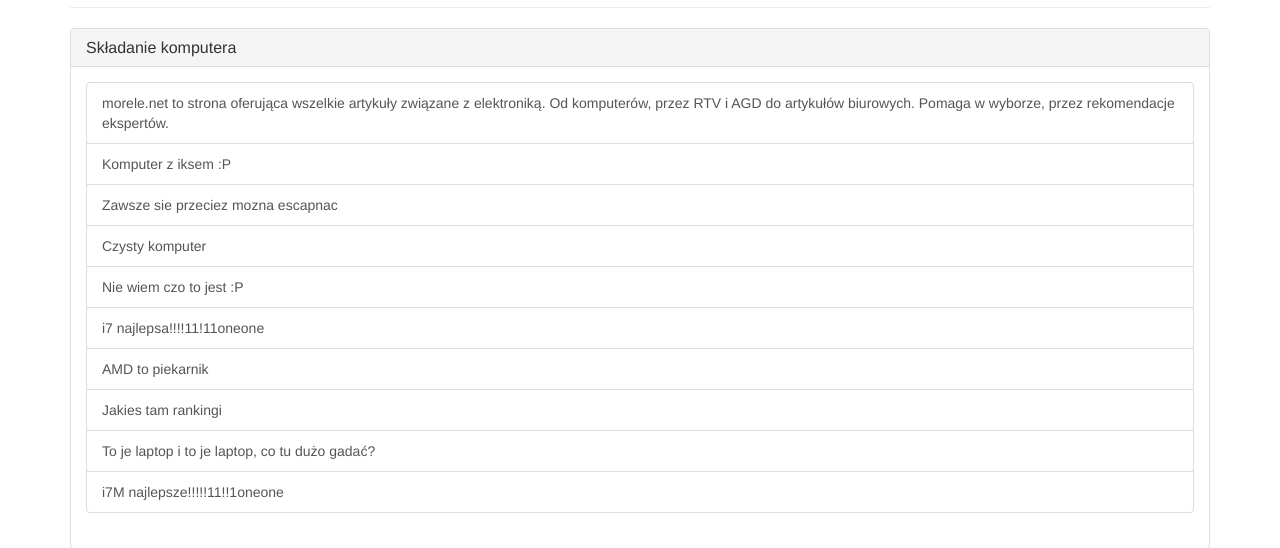
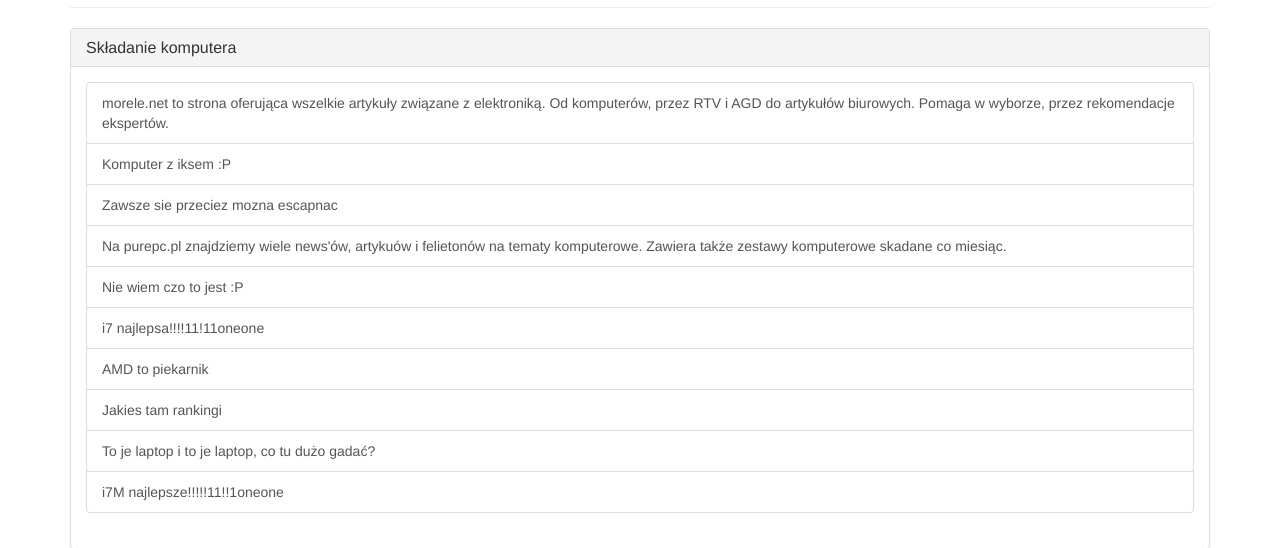
Before and after one commit to AnCookie/StronaTTI-2, a PHP site: page / in a window 1280 px wide. Shown: the part 985-1533 px from the top of the page. Run offline with PHP 8.4, Linux system fonts and the light colour scheme; some libraries are stand-ins or nearby versions.

Commit message:
Update index.php
Opis purepc

```diff
--- a/index.php
+++ b/index.php
@@ -186,7 +186,7 @@
   <a href   ="http://www.morele.net/" class="list-group-item" role="button">morele.net to strona oferująca wszelkie artykuły związane z elektroniką. Od komputerów, przez RTV i AGD do artykułów biurowych. Pomaga w wyborze, przez rekomendacje ekspertów.</a>
   <a href   ="http://www.x-kom.pl/" class="list-group-item" role="button">Komputer z iksem :P</a>
   <a href   ="http://www.esc.pl/" class="list-group-item" role="button">Zawsze sie przeciez mozna escapnac</a>
-  <a href   ="http://www.purepc.pl/" class="list-group-item" role="button">Czysty komputer</a>
+  <a href   ="http://www.purepc.pl/" class="list-group-item" role="button">Na purepc.pl znajdziemy wiele news'ów, artykuów i felietonów na tematy komputerowe. Zawiera także zestawy komputerowe skadane co miesiąc.</a>
   <a href   ="http://www.proline.pl/" class="list-group-item" role="button">Nie wiem czo to jest :P</a>
   <a href   ="http://cpuboss.com/" class="list-group-item" role="button">i7 najlepsa!!!!11!11oneone</a>
   <a href   ="http://gpuboss.com" class="list-group-item" role="button">AMD to piekarnik</a>
```
